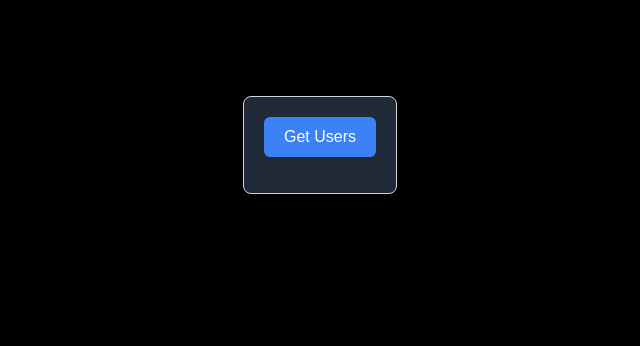
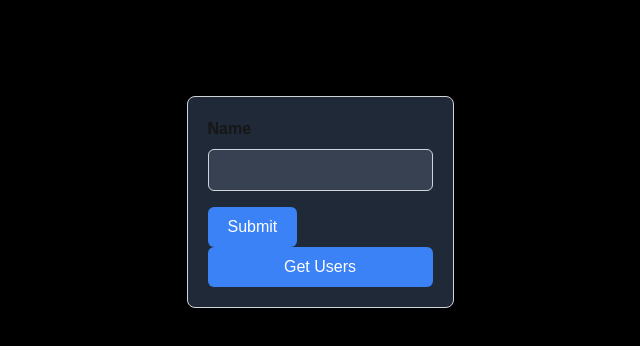
Before and after one commit to UBCMint/mint-backend-tauri-app, a Next.js app: page / in a window 1280 px wide. Shown: the top 346 px of the page, without its empty margins (320-960 px from the left). Built offline with nearby package versions, Linux system fonts and the light colour scheme.

Commit message:
added back button that connects to rust and fixed user list

```diff
--- a/src/app/form.tsx
+++ b/src/app/form.tsx
@@ -5,36 +5,62 @@ import { invoke } from "@tauri-apps/api/core";
 import { User } from './types'; // Adjust the path as necessary
 
 export default function Form() {
+    const [name, setName] = useState("");
     const [response, setResponse] = useState("");
     const [users, setUsers] = useState<User[]>([]);
 
-    //Example
+    const handleNameSubmit = (event: React.FormEvent) => {
+        event.preventDefault();
+        if (name) {
+            invoke<string>("greet", { name })
+                .then(result => console.log(result))
+                .catch(console.error);
+        }
+    };
+
     const handleSubmit = async (event: React.FormEvent) => {
         event.preventDefault();
 
         try {
-
             const response = await fetch('/users');  //MOCK ENDPOINT - pretend this is our backend
-
-            if (response.ok){
+            if (response.ok) {
                 console.log("REQ success");
                 const data = await response.json();
                 setResponse(data.message);
+                setUsers(data); // Updated this line to handle an array directly
                 console.log('Fetched users:', data);
             } else {
                 throw new Error('Network Response Error');
             }
-
         } catch (error) {
             console.log(error);
-        } finally {
-            // finish off
         }
-
     };
 
     return (
         <div className="max-w-md mx-auto p-5 border border-gray-300 rounded-lg bg-gray-800">
+            <form onSubmit={handleNameSubmit} className="">
+                <div className="mb-4">
+                    <label htmlFor="name" className="block mb-2 font-bold">
+                        Name
+                    </label>
+                    <input
+                        type="text"
+                        id="name"
+                        value={name}
+                        onChange={(event) => setName(event.target.value)}
+                        required
+                        className="w-full p-2 border border-gray-300 rounded-md bg-gray-700"
+                    />
+                </div>
+                <button
+                    type="submit"
+                    className="px-5 py-2 bg-blue-500 text-white rounded-md hover:bg-blue-700"
+                >
+                    Submit
+                </button>
+            </form>
+
             <form onSubmit={handleSubmit}>
                 <button
                     type="submit"
@@ -44,7 +70,7 @@ export default function Form() {
                 </button>
             </form>
 
-          { (
+            {users.length > 0 && (
                 <ul className="w-full text-white mt-4 space-y-2">
                     {users.map(user => (
                         <li key={user.id} className="border-b border-gray-600 pb-2 text-gray-200">
```
Lines whose indentation alone changed are shown as unchanged.
